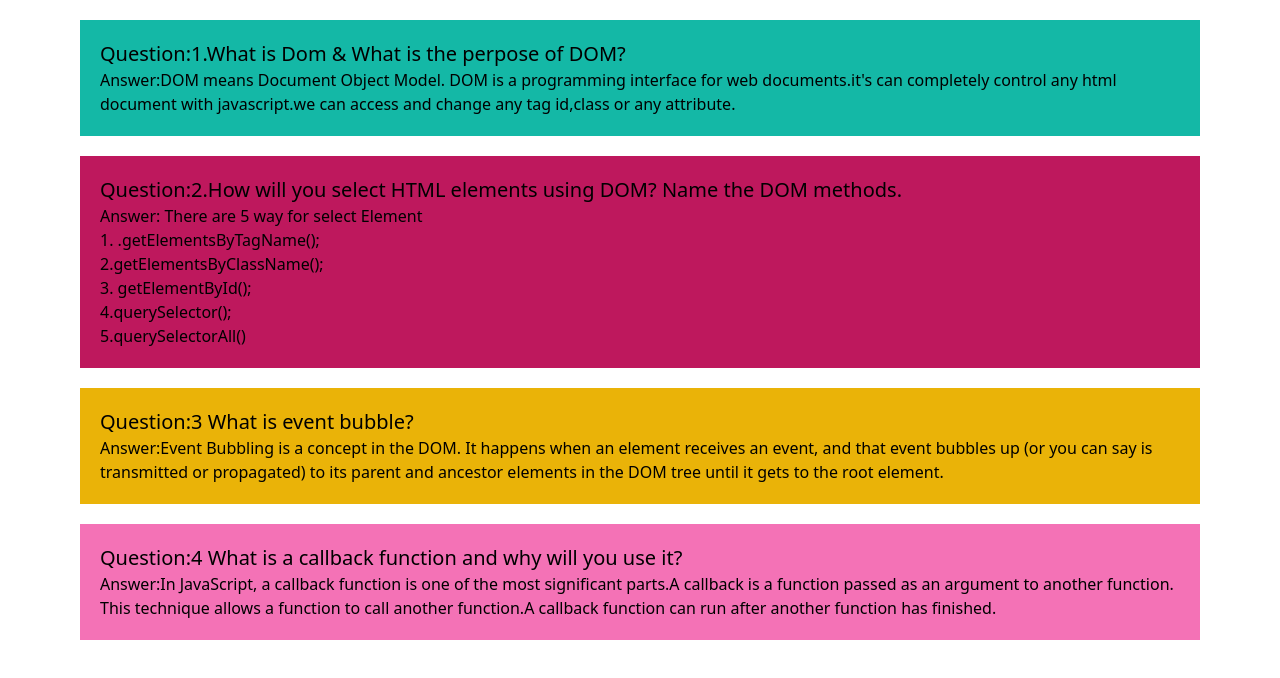
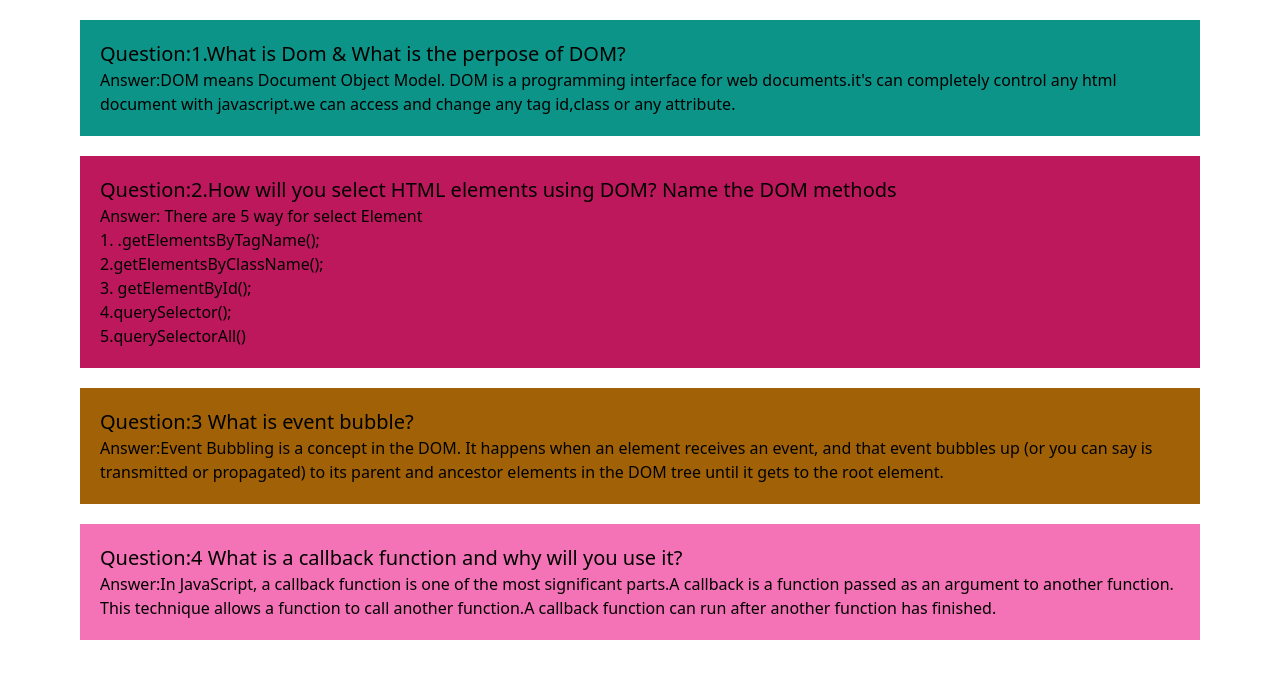
Before and after one commit to mehedi1802hasan/ass, a plain HTML site: page question.html in a window 1280 px wide. Drawn offline with nearby package versions, Linux system fonts and the light colour scheme.

Commit message:
question-part-color-changed

```diff
--- a/question.html
+++ b/question.html
@@ -8,14 +8,14 @@
     <script src="https://cdn.tailwindcss.com"></script>
 </head>
 <body>
-   <div class="bg-teal-500 mx-20 my-5  p-5">
+   <div class="bg-teal-600 mx-20 my-5  p-5">
     <h2 class="text-xl	">Question:1.What is Dom & What is the perpose of DOM?</h2>
     <p>Answer:DOM means Document Object Model.
         DOM is a programming interface for web documents.it's can completely control any html document with javascript.we can access and change any tag id,class or any attribute.</p>
    </div>
         <div class="bg-pink-700 mx-20 my-5 p-5">
             <h2 class="text-xl	">
-                Question:2.How will you select HTML elements using DOM? Name the DOM methods.
+                Question:2.How will you select HTML elements using DOM? Name the DOM methods
             </h2>
             <p>Answer: There are 5 way for select Element <br>
                 1. .getElementsByTagName();<br>
@@ -24,7 +24,7 @@
                 4.querySelector();<br>
                 5.querySelectorAll()</p>
         </div>
-          <div class="bg-yellow-500 mx-20 my-5  p-5">
+          <div class="bg-yellow-700 mx-20 my-5  p-5">
             <h3 class="text-xl	">Question:3 What is event bubble?</h3>
             <p>Answer:Event Bubbling is a concept in the DOM. It happens when an element receives an event, and that event bubbles up (or you can say is transmitted or propagated) to its parent and ancestor elements in the DOM tree until it gets to the root element.
             </p>
```
